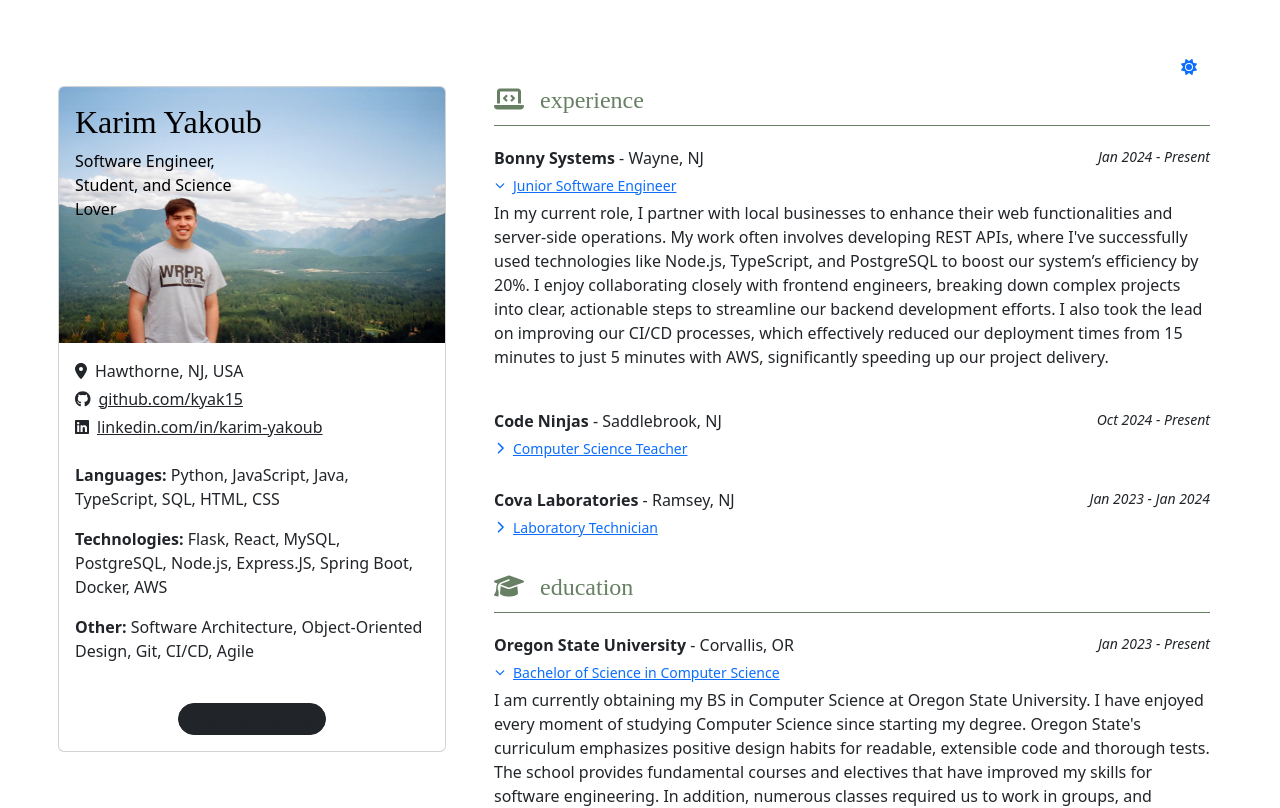
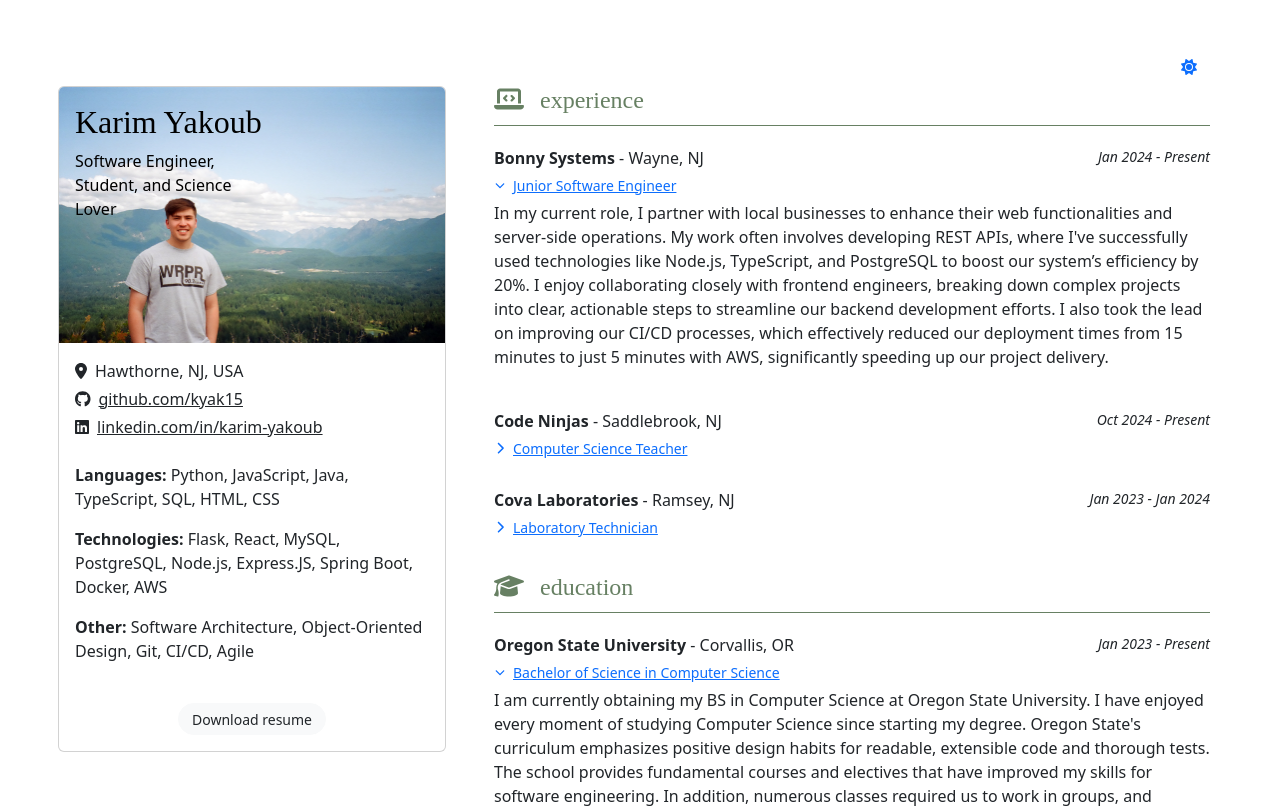
Before and after one commit to kyak15/karim-yakoub-website, a React (Create React App) app: page / in a window 1280 px wide. Shown: the top 808 px of the page. Built offline with nearby package versions, Linux system fonts and the light colour scheme; a web font is replaced by a local one.

Commit message:
fixing download function

```diff
--- a/src/components/AboutCard.js
+++ b/src/components/AboutCard.js
@@ -22,10 +22,9 @@ const AboutCard = ({ darkMode }) => {
 
 
     const downloadCV = async()=>{
-        const URL = `https://www.googleapis.com/drive/v3/files/${process.env.REACT_APP_FILE_ID}/export?key=${process.env.REACT_APP_API_KEY}`
-        const response = await axios.get(URL, {responseType: 'blob', params: {'mimeType': 'application/pdf' }})
-
         try {
+            const URL = `https://www.googleapis.com/drive/v3/files/${process.env.REACT_APP_FILE_ID}/export?key=${process.env.REACT_APP_API_KEY}`
+            const response = await axios.get(URL, {responseType: 'blob', params: {'mimeType': 'application/pdf' }})
             download(response.data, 'Karim_Yakoub_Resume.pdf', 'application/pdf')
 
         } catch (error) {
@@ -79,7 +78,7 @@ const AboutCard = ({ darkMode }) => {
                 <div className='text-center mt-4'>
                     <Card.Link
                         onClick={downloadCV}
-                        className={`btn btn-primary btn-sm round ${darkMode ? 'btn-light text-dark' : 'btn-dark'}`}
+                        className={`btn btn-primary btn-sm round ${darkMode ? 'btn-dark':'btn-light text-dark'}`}
                         target='blank'
                     >
 
```
